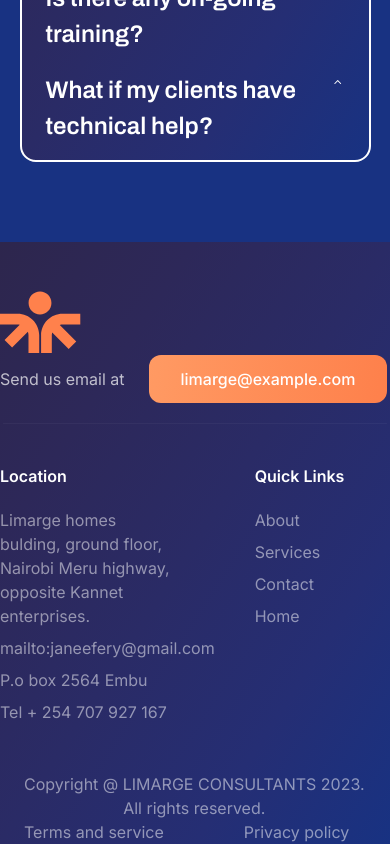
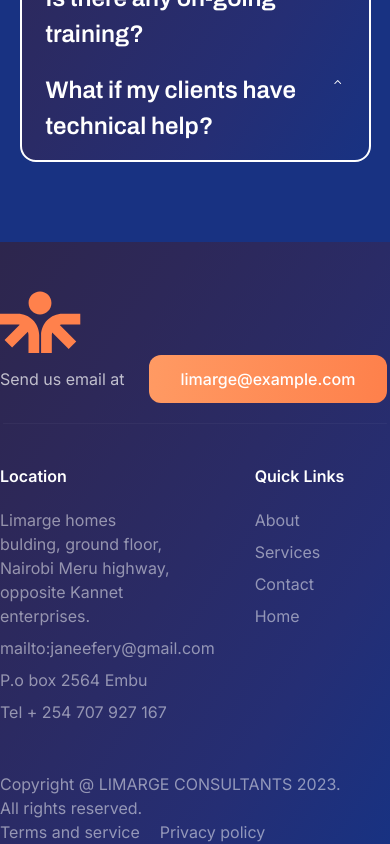
Before and after one commit to almondkiruthu/Limarge, a React (Vite) app in the folder client/: page / in a window 390 px wide. Shown: the part 9962-10806 px from the top of the page. Built offline with nearby package versions, Linux system fonts and the light colour scheme.

Commit message:
Made the overflow y hidden and styled the footer

```diff
--- a/client/src/components/Footer.tsx
+++ b/client/src/components/Footer.tsx
@@ -49,7 +49,7 @@ const Footer = () => {
           </div>
         </div>
 
-        <div className="flex flex-wrap font-inter opacity-50 text-white lg:gap-[500px] pt-10 text-base text-center lg:text-start pl-6 lg:pl-0">
+        <div className="flex flex-wrap font-inter opacity-50 text-white lg:gap-[500px] pt-10 text-base lg:text-start lg:pl-0">
           <div className="lg:ml-[280px]">
             <p>Copyright @ LIMARGE CONSULTANTS 2023. <br/> All rights reserved.</p>
           </div>
@@ -57,7 +57,7 @@ const Footer = () => {
             <div className="">
               <p>Terms and service</p>
             </div>
-            <div className="pl-20">
+            <div className="pl-5 lg:pl-20">
               <p>Privacy policy</p>
             </div>
           </div>
--- a/client/src/index.css
+++ b/client/src/index.css
@@ -4,6 +4,7 @@
 
 body {
   background-color: #eceadd;
+  overflow-x: hidden;
 }
 .contact-us-btn {
   background: linear-gradient(96.65deg, #ff9a63 0%, #fe804b 100%);
```
